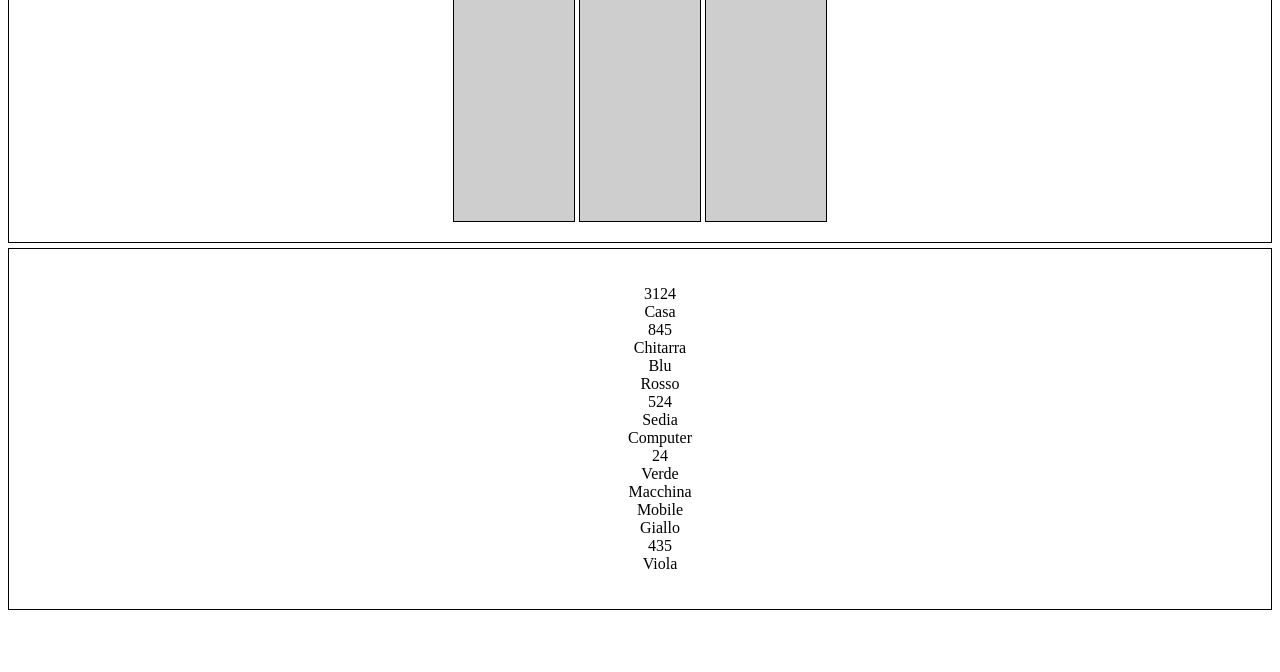
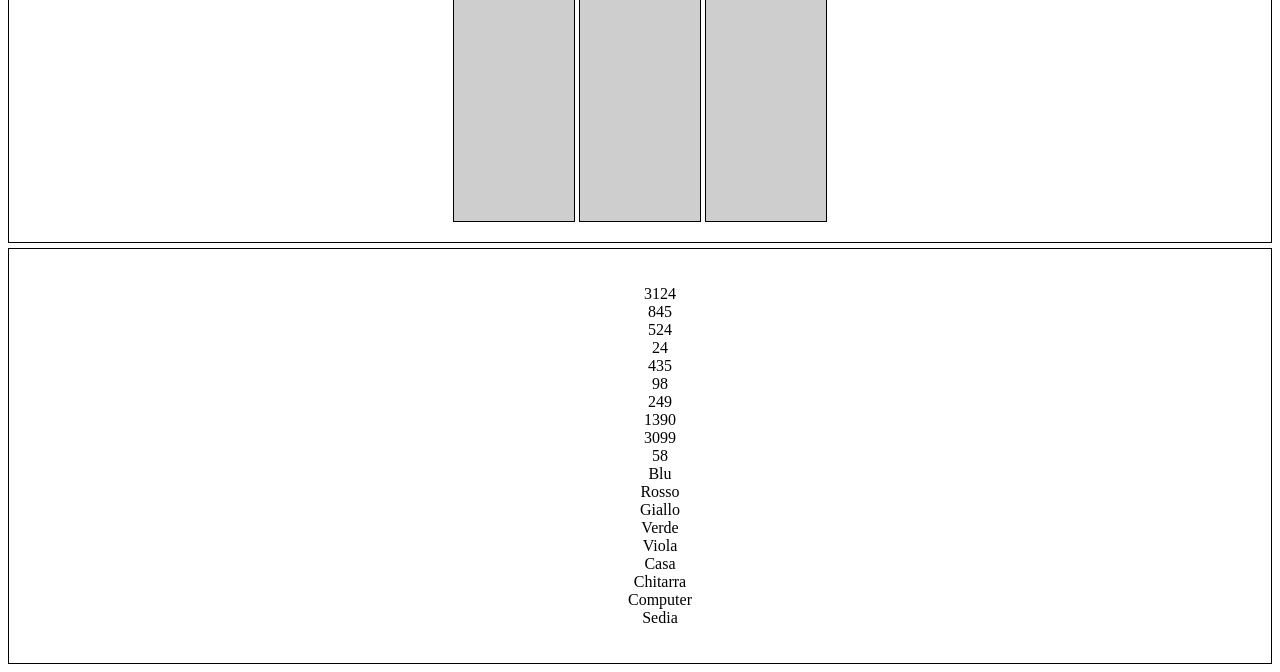
Before and after one commit to imparawebdev/colori-numeri-oggetti, a plain HTML site: page index.html in a window 1280 px wide. Shown: the part 181-853 px from the top of the page. Before the commit the page ends 800 px from the top, so only its background shows below. Drawn offline with Linux system fonts and the light colour scheme.

Commit message:
refactor: popolamento automatico list

```diff
--- a/app.js
+++ b/app.js
@@ -3,19 +3,49 @@ const numeriDOM = document.querySelector('.numeri')
 const oggettiDOM = document.querySelector('.oggetti')
 const listDOM = document.querySelector('.list')
 
-function appendTo(DOMelement) {
-  const element = listDOM.firstElementChild;
-  DOMelement.appendChild(element);
+const DOMelements = [
+  coloriDOM,
+  numeriDOM,
+  oggettiDOM
+]
+
+function appendFirstItemTo(DOMelement) {
+  const listElement = listDOM.firstElementChild;
+  DOMelement.appendChild(listElement);
 }
 
-coloriDOM.addEventListener('click', () => {
-  appendTo(coloriDOM);
-})
+DOMelements.forEach(
+  element => element.addEventListener('click', () => {
+    appendFirstItemTo(element)
+  })
+)
 
-numeriDOM.addEventListener('click', () => {
-  appendTo(numeriDOM);
-})
+const items = {
+  colori: ['Blu', 'Rosso', 'Giallo', 'Verde', 'Viola'],
+  numeri: [3124, 845, 524, 24, 435, 98, 249, 1390, 3099, 58],
+  oggetti: ['Casa', 'Chitarra', 'Computer', 'Sedia']
+}
 
-oggettiDOM.addEventListener('click', () => {
-  appendTo(oggettiDOM);
-})
+items.numeri.forEach(
+  numero => {
+    const numeroLi = document.createElement('li')
+    numeroLi.innerText = numero
+    listDOM.appendChild(numeroLi)
+  }
+)
+
+items.colori.forEach(
+  colore => {
+    const coloreLi = document.createElement('li')
+    coloreLi.innerText = colore
+    listDOM.appendChild(coloreLi)
+  }
+)
+
+items.oggetti.forEach(
+  oggetto => {
+    const oggettoLi = document.createElement('li')
+    oggettoLi.innerText = oggetto
+    listDOM.appendChild(oggettoLi)
+  }
+)
--- a/index.html
+++ b/index.html
@@ -48,22 +48,6 @@
   </div>
   <div class="container">
     <ul class="list">
-      <li>3124</li>
-      <li>Casa</li>
-      <li>845</li>
-      <li>Chitarra</li>
-      <li>Blu</li>
-      <li>Rosso</li>
-      <li>524</li>
-      <li>Sedia</li>
-      <li>Computer</li>
-      <li>24</li>
-      <li>Verde</li>
-      <li>Macchina</li>
-      <li>Mobile</li>
-      <li>Giallo</li>
-      <li>435</li>
-      <li>Viola</li>
     </ul>
   </div>
   <script src="app.js"></script>
```
